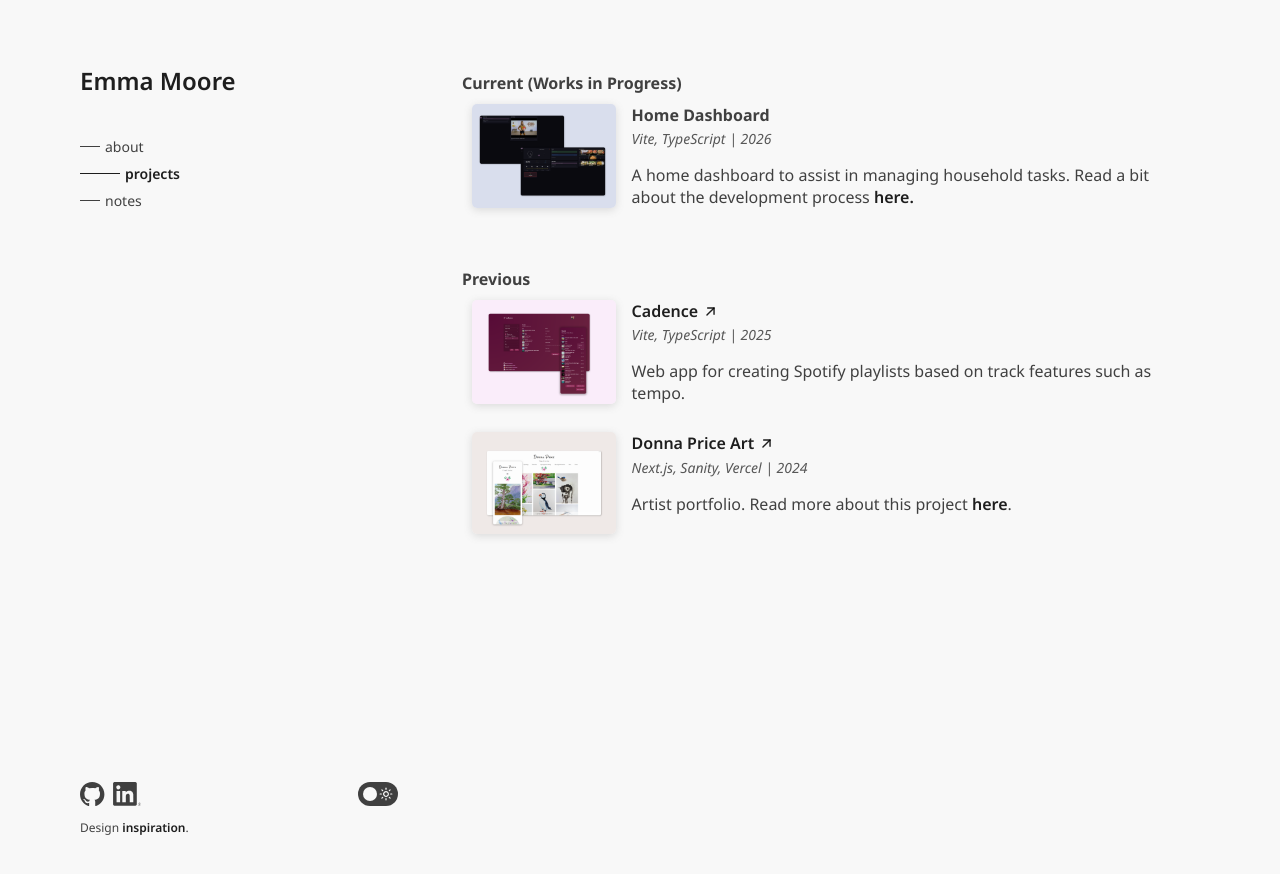
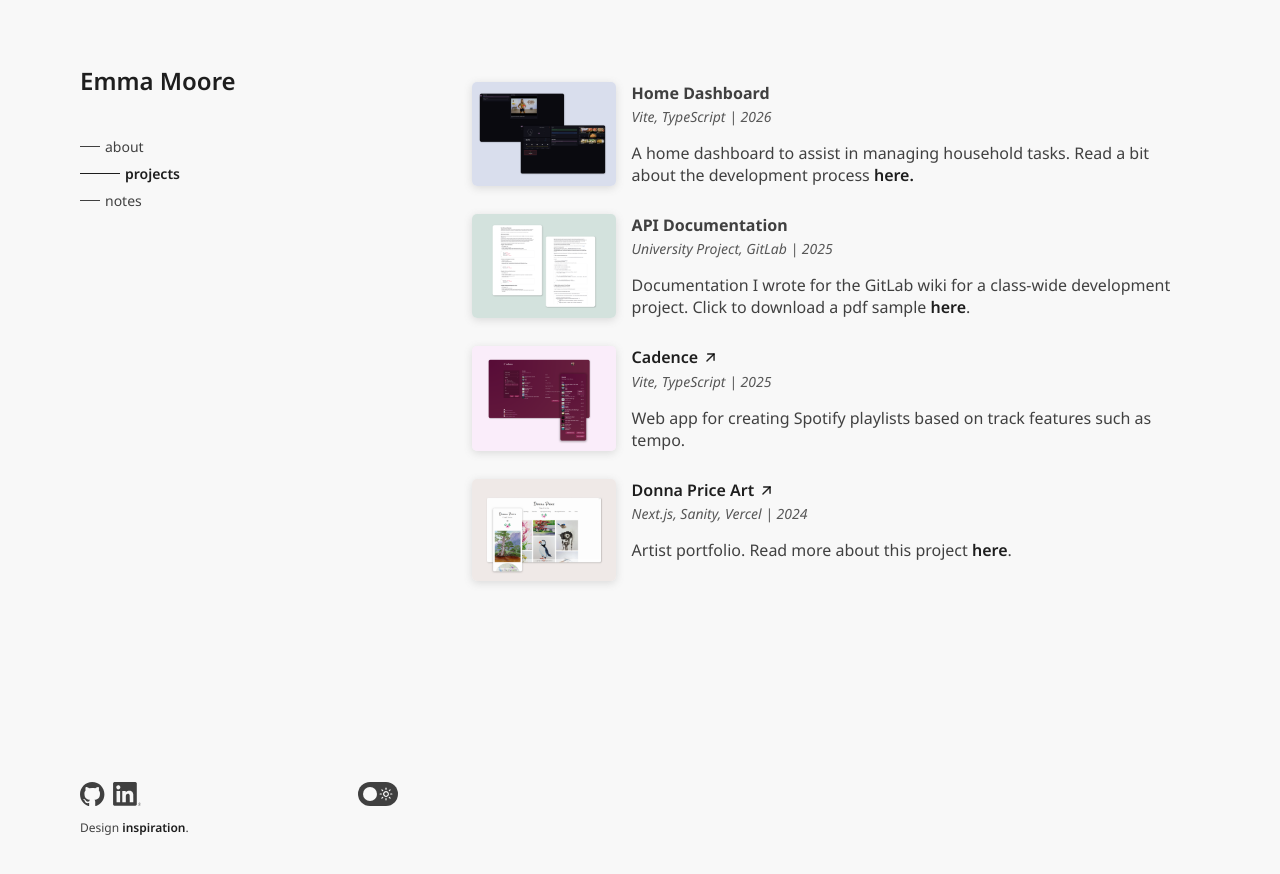
Before and after one commit to emoore29/emoore29.github.io, a Jekyll site: the page built from projects.html, in a window 1280 px wide. Shown: the top 874 px of the page. Built offline with Jekyll 4.4.1, drawn with Linux system fonts in a browser that asks for light colours.

Commit message:
Add project and post

```diff
--- a/projects.html
+++ b/projects.html
@@ -5,7 +5,6 @@ permalink: /projects
 ---
 
 <div>
-  <h4>Current (Works in Progress)</h4>
   <div class="projects">
     <div class="project-card">
       <img
@@ -43,10 +42,28 @@ permalink: /projects
         </p>
       </div>
     </div> -->
-  </div>
-
-  <h4>Previous</h4>
-  <div class="projects">
+    <div class="project-card">
+      <img
+        class="project-img"
+        src="/assets/images/projects/achievements-docs.png"
+        alt="Screenshots of documentation"
+      />
+      <div class="project-info">
+        <h4>API Documentation</h4>
+        <p class="project-tech">University Project, GitLab | 2025</p>
+        <p>
+          Documentation I wrote for the GitLab wiki for a class-wide development
+          project. Click to download a pdf sample
+          <a
+            href="/assets/files/How to Add Achievements to a Game · Wiki · classproject · GitLab.pdf"
+            target="_blank"
+            download
+          >
+            here</a
+          >.
+        </p>
+      </div>
+    </div>
     <div class="project-card">
       <img
         class="project-img"
@@ -69,28 +86,7 @@ permalink: /projects
         </p>
       </div>
     </div>
-    <!-- <div class="project-card">
-      <img
-        class="project-img"
-        src="/assets/images/projects/yoga-prototype.png"
-        alt="Yoga App Prototype"
-      />
-      <div>
-        <h4>
-          <a
-            class="project-link"
-            href="https://www.figma.com/design/SsfFIPIsyAeZND5L5uAWOr/Yoga-App?node-id=27-112&t=gKIgq2LFzndWB6nq-1"
-            target="_blank"
-            >Yoga App Prototype {% include arrow.html %}</a
-          >
-        </h4>
-        <p class="project-tech">Figma, Miro | 2025</p>
-        <p>
-          High fidelity prototype based on user experience research and design
-          principles. University assessment.
-        </p>
-      </div>
-    </div> -->
+
     <div class="project-card">
       <img
         class="project-img"
@@ -119,49 +115,4 @@ permalink: /projects
       </div>
     </div>
   </div>
-
-  <!-- <h4>Archive</h4>
-  <ul class="project-archive">
-    <li>
-      <p>
-        <a
-          href="https://acpd.vercel.app/"
-          target="_blank"
-          class="archived-title"
-          >ACPD</a
-        >: Tool for creating accessible colour palettes
-      </p>
-    </li>
-    <li>
-      <p>
-        <a
-          href="https://emoore29.github.io/pomodoro/"
-          target="_blank"
-          class="archived-title"
-          >Pomodoro</a
-        >: Minimalist, customisable timer
-      </p>
-    </li>
-    <li>
-      <p>
-        <a
-          href="https://emoore29.github.io/d3-projects/"
-          target="_blank"
-          class="archived-title"
-          >D3 Graphs</a
-        >: Data visualisation project from freeCodeCamp
-      </p>
-    </li>
-    <li>
-      <p>
-        <a
-          href="https://github.com/emoore29/meal-prompt"
-          target="_blank"
-          class="archived-title"
-          >Meal Prompt</a
-        >: Interactive shell for generating meal suggestions and managing a
-        TinyDB of ingredients
-      </p>
-    </li>
-  </ul> -->
 </div>
```
Also changed, not shown: notes/_posts/2026-03-23-developing-with-ai.md (added, +35 -0 lines), assets/images/ai/gptbot.png (added), assets/images/projects/achievements-docs.png (added), assets/images/projects/datashelf.png (added), 2 other files.
